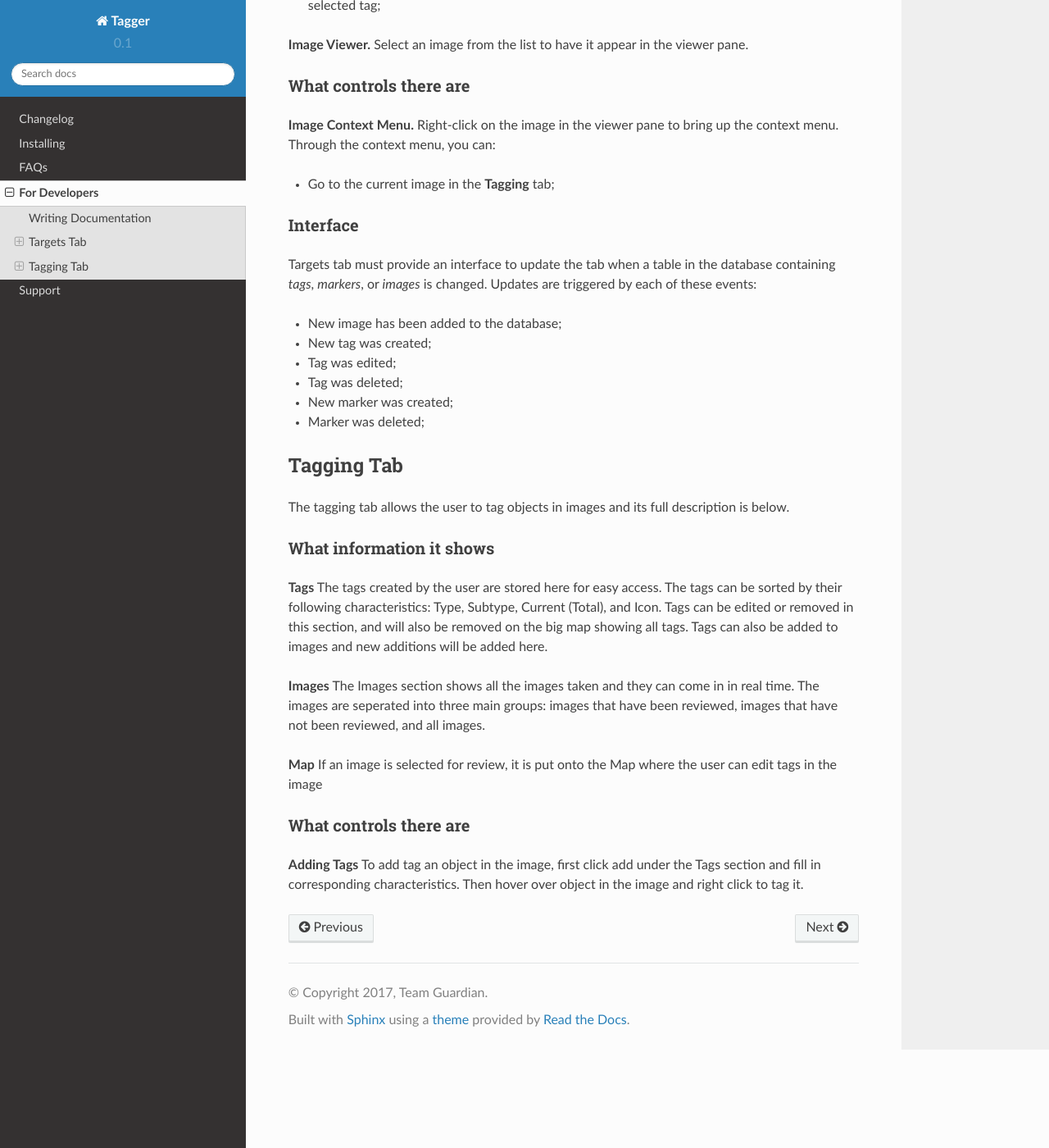
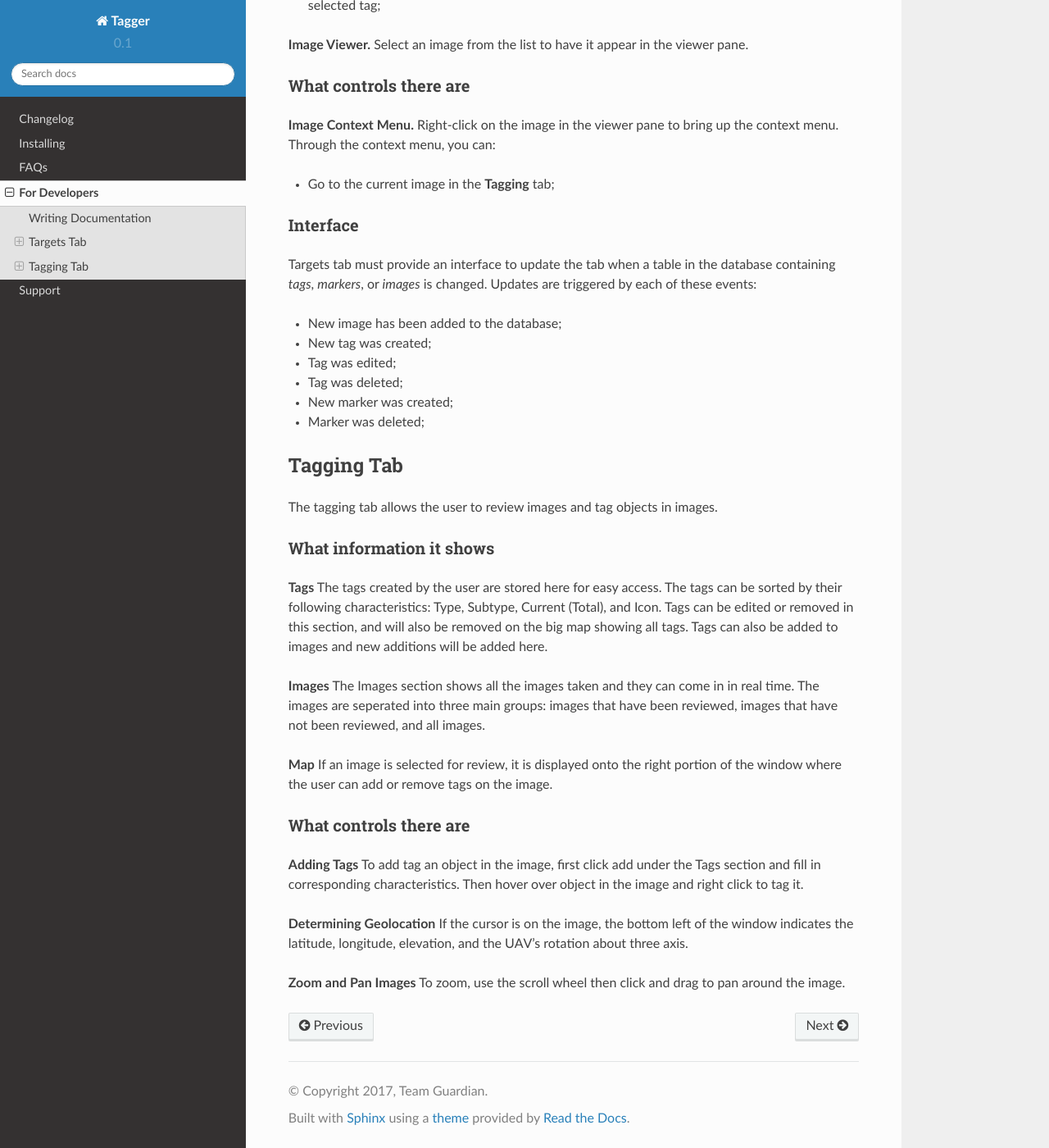
Before and after one commit to Team-Guardian/tagger, a Sphinx documentation site: the page built from documentation/for_developers.rst, in a window 1280 px wide and 1400 px high, scrolled down 1177 px. Shown: the whole window at 82% size. Built offline with Sphinx 7.4.7 and the Read the Docs theme 2.0.0, drawn with Linux system fonts in a browser that asks for light colours.

Commit message:
Edited general description and 'What controls there are'

```diff
--- a/documentation/for_developers.rst
+++ b/documentation/for_developers.rst
@@ -61,7 +61,7 @@ Targets tab must provide an interface to update the tab when a table in the data
 
 Tagging Tab
 -----------
-The tagging tab allows the user to tag objects in images and its full description is below.
+The tagging tab allows the user to review images and tag objects in images.
 
 What information it shows
 ~~~~~~~~~~~~~
@@ -73,10 +73,16 @@ The tags created by the user are stored here for easy access. The tags can be so
 The Images section shows all the images taken and they can come in in real time. The images are seperated into three main groups: images that have been reviewed, images that have not been reviewed, and all images.
 
 **Map**
-If an image is selected for review, it is put onto the Map where the user can edit tags in the image
+If an image is selected for review, it is displayed onto the right portion of the window where the user can add or remove tags on the image.
 
 What controls there are
 ~~~~~~~~~~~~~~~~~~~~~~~
 
 **Adding Tags**
 To add tag an object in the image, first click add under the Tags section and fill in corresponding characteristics. Then hover over object in the image and right click to tag it.
+
+**Determining Geolocation**
+If the cursor is on the image, the bottom left of the window indicates the latitude, longitude, elevation, and the UAV's rotation about three axis.
+
+**Zoom and Pan Images**
+To zoom, use the scroll wheel then click and drag to pan around the image.
```
